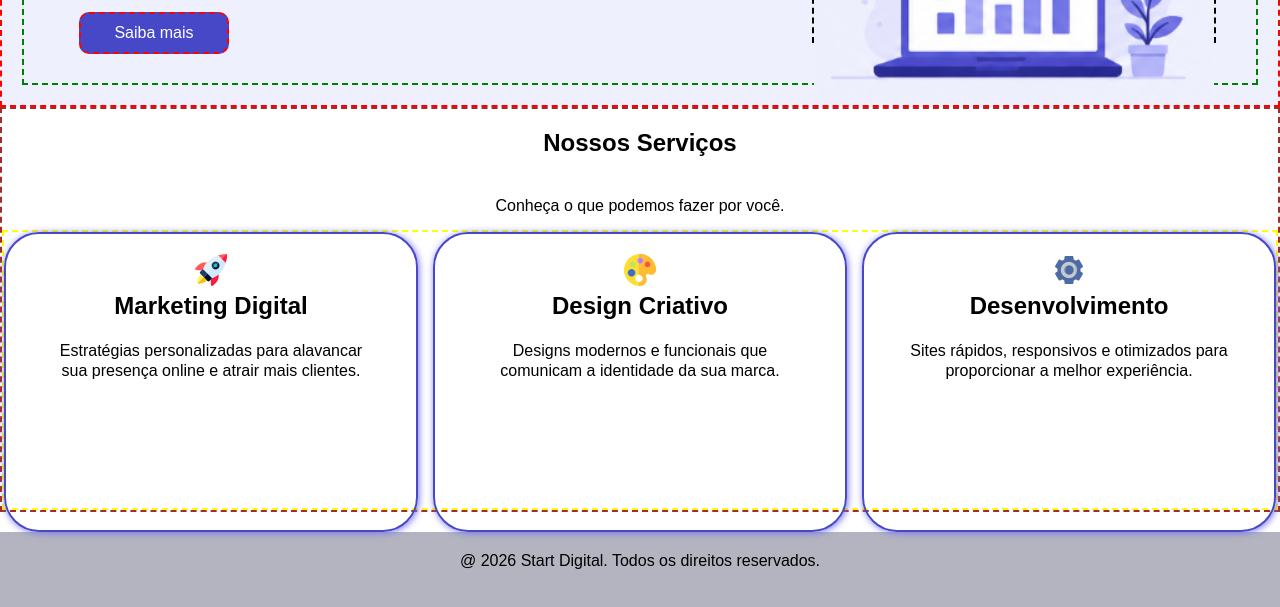
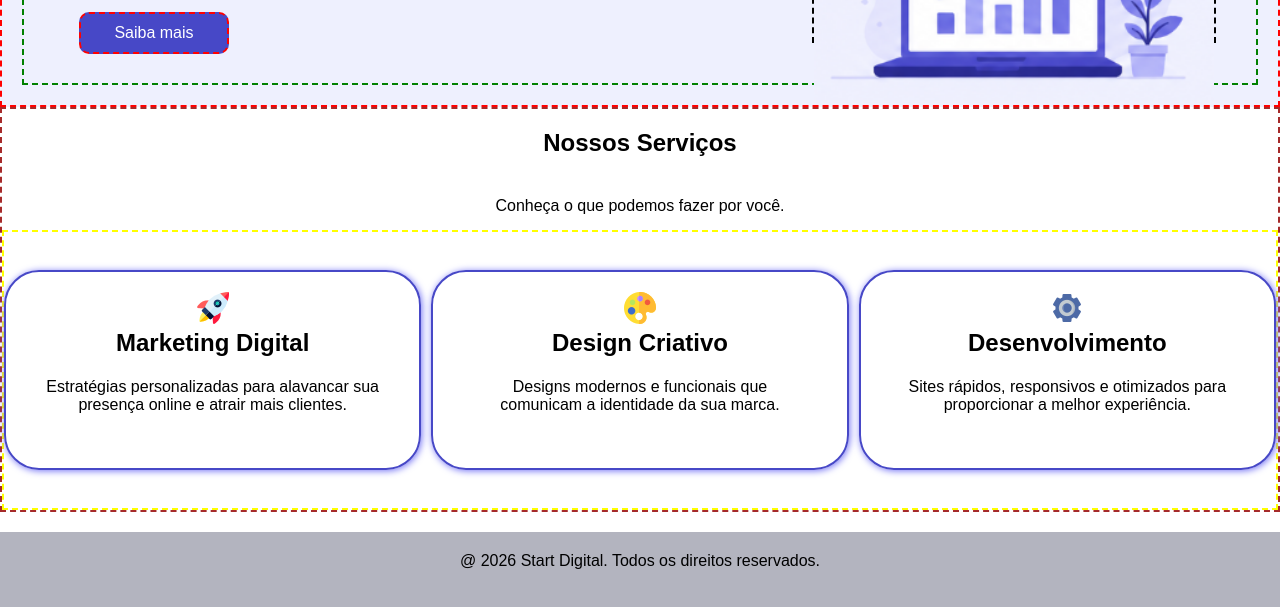
Before and after one commit to carlosgbriel/projeto-apresentacao, a plain HTML site: page index.html in a window 1280 px wide. Shown: the part 317-924 px from the top of the page. Drawn offline with nearby package versions, Linux system fonts and the light colour scheme.

Commit message:
arrumando problemas de flexbox

```diff
--- a/estilos/media-query.css
+++ b/estilos/media-query.css
@@ -115,18 +115,39 @@ grandes telas acima de 1200px
         border: 2px dashed yellow;
         display: flex;
         flex-direction: row;
+        align-items: center;
         height: 35vh;
         gap: 15px;
+        justify-content: center;
+
     }
 
     div.card {
-        height: 300px;
-        width: 768px;
-        line-height: 20px;
+        height: 200px;
+        flex: 0 2 500px;
+        min-height: 230px;
+
+        overflow: hidden;
+        box-sizing: border-box;
     }
 
     div.card > h1 {
         line-height: 30px;
+        word-break: break-word
     }
 
+
+    div.card >  p {
+        word-break: break-word
+    }
 }
+
+@media screen and (min-width: 992px) {
+    div.card {
+        min-height: 0;
+    }
+
+    div.cards {
+        gap: 10px;
+    }
+}
--- a/estilos/style.css
+++ b/estilos/style.css
@@ -121,7 +121,8 @@ section.servicos > p {
 
 div.cards {
     display: flex;
-    flex-direction: column;
+    flex-flow: column nowrap;
+    align-items: center;
     gap: 30px;
 }
 
```
